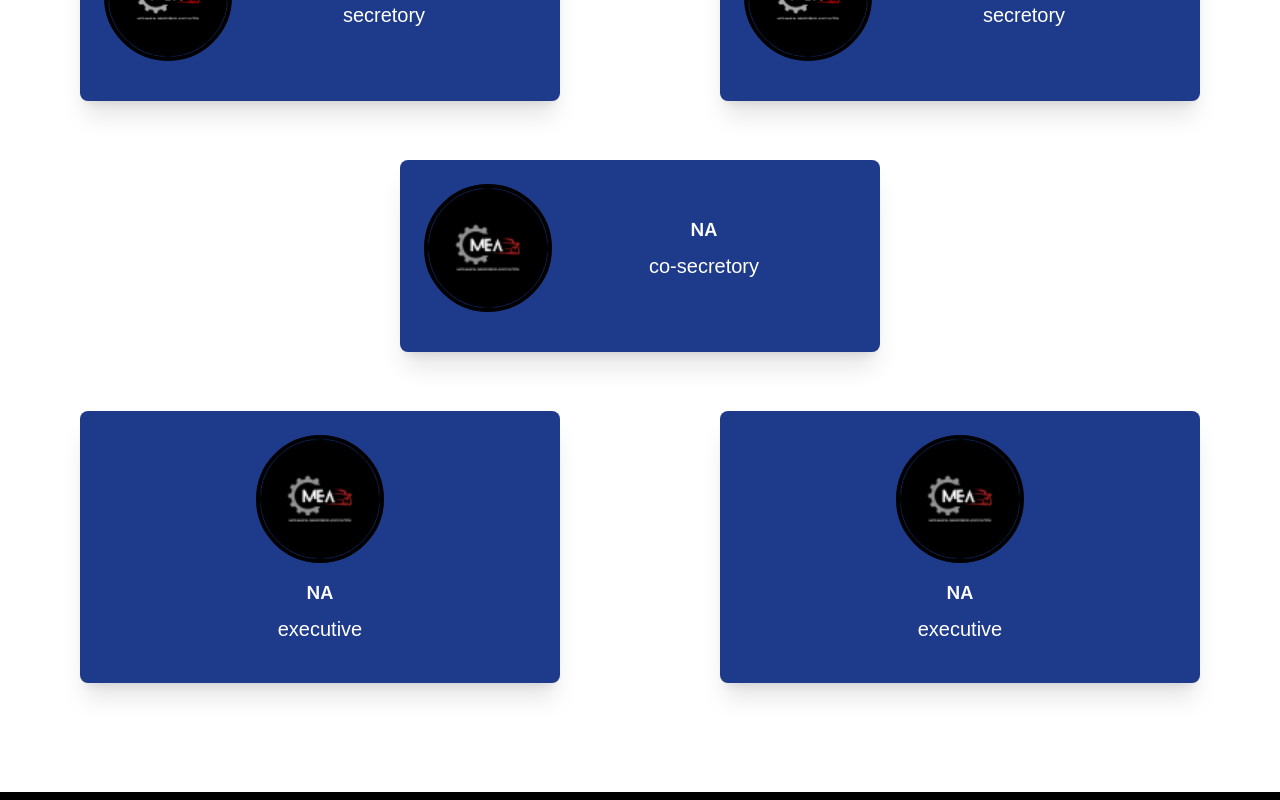
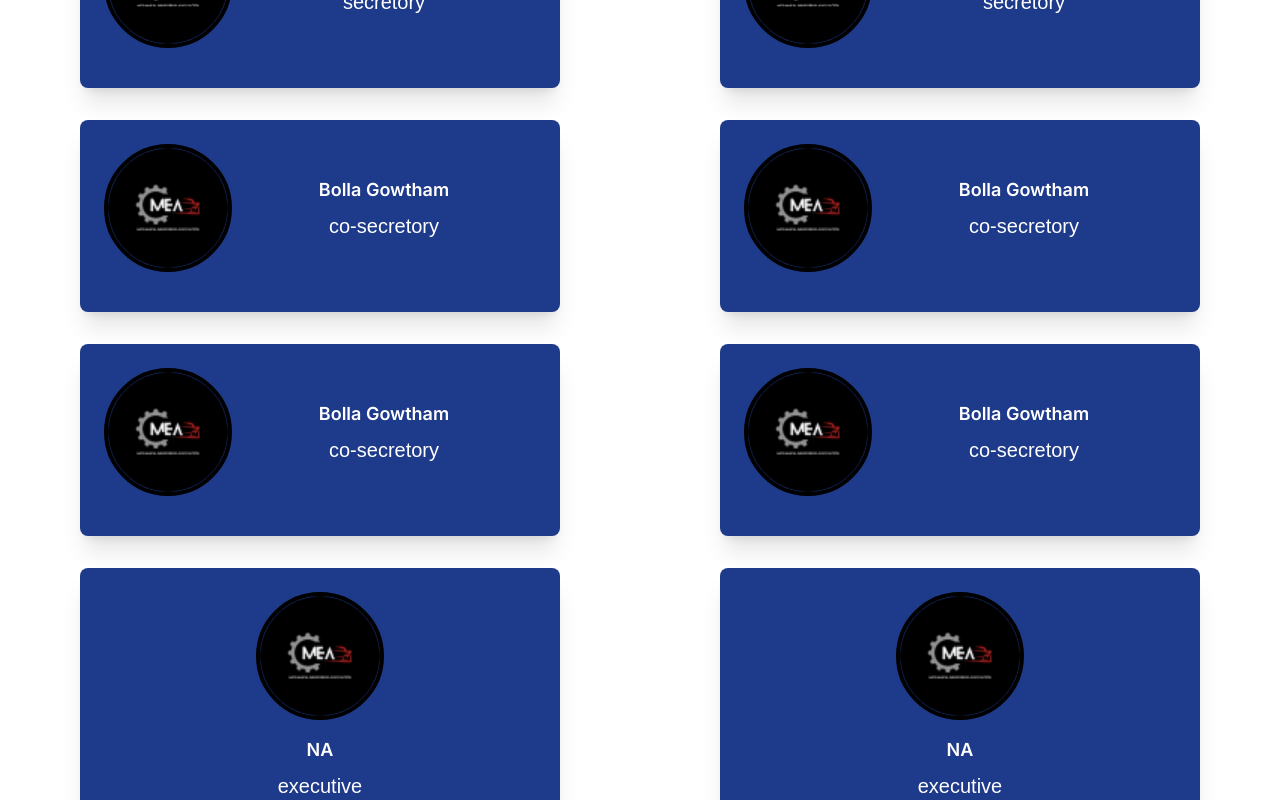
Before and after one commit to ganjisaichandra/MEA, a Next.js app: page /Executives in a window 1280 px wide. Shown: the part 200-1000 px from the top of the page. Built offline with nearby package versions, Linux system fonts and the light colour scheme; a web font is replaced by a local one.

Commit message:
Second commit

```diff
--- a/src/app/Executives/page.tsx
+++ b/src/app/Executives/page.tsx
@@ -23,19 +23,55 @@ const sec: secretory = [
     image: im,
   },
   {
-    name: "NA",
+    name: "Maitri chakarabarthy",
     role: "secretory",
     image: im,
   },
 ];
 const cosec: cosecretory = [
   {
-    name: "NA",
+    name: "Bolla Gowtham",
+    role: "co-secretory",
+    image: im,
+  },
+  {
+    name: "Bolla Gowtham",
+    role: "co-secretory",
+    image: im,
+  },
+  {
+    name: "Bolla Gowtham",
+    role: "co-secretory",
+    image: im,
+  },
+  {
+    name: "Bolla Gowtham",
     role: "co-secretory",
     image: im,
   },
 ];
 const exec: executives = [
+  {
+    name: "NA",
+    role: "executive",
+    image: im,
+  },
+
+  {
+    name: "NA",
+    role: "executive",
+    image: im,
+  },
+  {
+    name: "NA",
+    role: "executive",
+    image: im,
+  },
+  {
+    name: "NA",
+    role: "executive",
+    image: im,
+  },
   {
     name: "NA",
     role: "executive",
```
